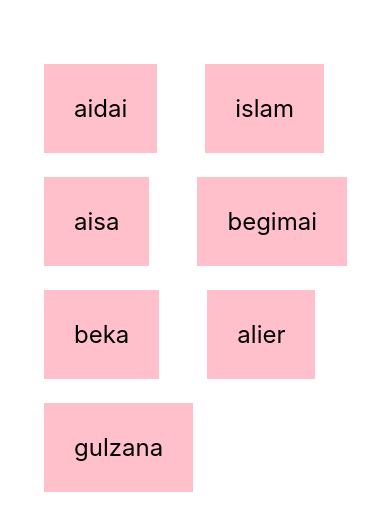
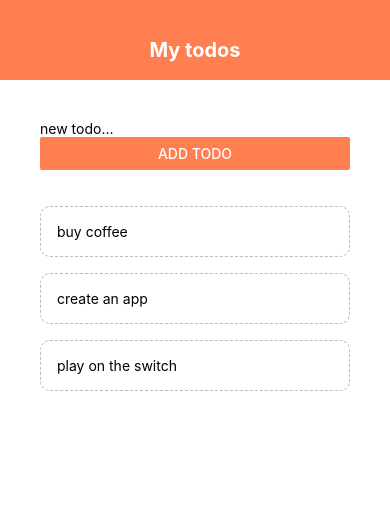
Before and after one commit to Kunerkhan/React-native-tutorial, a React Native app: screen / in a window 390 px wide. Shown: the top 530 px of the page. Built offline with nearby package versions, Linux system fonts and the light colour scheme.

Commit message:
Add todo app

```diff
--- a/App.js
+++ b/App.js
@@ -1,41 +1,52 @@
 import { useState } from 'react';
-import { StyleSheet, Text, View, ScrollView, FlatList } from 'react-native';
+import { StyleSheet, TouchableWithoutFeedback, Keyboard, View, FlatList, Alert } from 'react-native';
+import { Header } from './components/Header';
+import { TodoForm } from './components/TodoForm';
+import { TodoItem } from './components/TodoItem';
 
 export default function App() {
-  const [people, setPeople] = useState([
-    { name: "aidai", id: "1" },
-    { name: "islam", id: "2" },
-    { name: "aisa", id: "3" },
-    { name: "begimai", id: "4" },
-    { name: "beka", id: "5" },
-    { name: "alier", id: "6" },
-    { name: "gulzana", id: "7" },
+  const [todos, setTodos] = useState([
+    { text: "buy coffee", key: "1" },
+    { text: "create an app", key: "2" },
+    { text: "play on the switch", key: "3" },
   ]);
 
+  const pressHandler = (key) => {
+    setTodos((prevTodos) => prevTodos.filter(todo => todo.key != key));
+  };
+
+  const submitHandler = (text) => {
+    if(text.length > 3) {
+      setTodos((prevTodos) => {
+        return [
+          { text: text, key: Math.random().toString()},
+          ...prevTodos,
+        ];
+      });
+    } else {
+      Alert.alert("OOPS!", "Todos must be 3 simbols long", [
+        { text: "Understood", onPress: () => console.log("aler closed")}
+      ]);
+    }
+  };
+
   return (
-    <View style={styles.container}>
-
-      <FlatList
-        numColumns={2}
-        keyExtractor={(item) => item.id}
-        data={people}
-        renderItem={({ item }) => (
-          <View>
-            <Text style={styles.item}>{item.name}</Text>
+    <TouchableWithoutFeedback onPress={() => Keyboard.dismiss()}>
+      <View style={styles.container}>
+        <Header />
+        <View style={styles.content}>
+          <TodoForm submitHandler={submitHandler} />
+          <View style={styles.list}>
+              <FlatList
+                data={todos}
+                renderItem={({ item}) => (
+                  <TodoItem item={item} pressHandler={pressHandler} />
+                )}
+              />
           </View>
-        )}
-      />
-
-      {/* <ScrollView>
-        {
-          people.map((person) => (
-            <View key={person.key}>
-              <Text style={styles.item}>{person.name}</Text>
-            </View>
-          ))
-        }
-      </ScrollView> */}
-    </View>
+        </View>
+      </View>
+    </TouchableWithoutFeedback>
   );
 }
 
@@ -43,17 +54,11 @@
   container: {
     flex: 1,
     backgroundColor: '#fff',
+  },
+  content: {
     padding: 40,
-    paddingHorizontal: 20,
-    // alignItems: 'center',
-    // justifyContent: 'center',
   },
-
-  item: {
-    padding: 30,
-    backgroundColor: "pink",
-    fontSize: 24,
-    marginHorizontal: 24,
-    marginTop: 24,
+  list: {
+    marginTop: 20,
   }
 });
--- /dev/null
+++ b/components/Header.js
@@ -0,0 +1,24 @@
+import { StyleSheet, Text, View } from 'react-native';
+
+export const Header = () => {
+
+    return(
+        <View style={styles.header}>
+            <Text style={styles.title}>My todos</Text>
+        </View>
+    )
+}
+
+const styles = StyleSheet.create({
+    header: {
+        height: 80,
+        paddingTop: 38,
+        backgroundColor: "coral",
+    },
+    title: {
+        textAlign: "center",
+        color: "#fff",
+        fontSize: 20,
+        fontWeight: "bold",
+    }
+})
--- /dev/null
+++ b/components/TodoForm.js
@@ -0,0 +1,38 @@
+import { useState } from 'react';
+import { StyleSheet, Button, View, TextInput } from 'react-native';
+
+export const TodoForm = ({ submitHandler }) => {
+    const [text, setText] = useState("");
+
+    const changeHandler = (val) => {
+        setText(val);
+    }
+
+    return(
+        <View>
+            <TextInput
+                styles={styles.input}
+                placeholder='new todo...'
+                value={text}
+                onChangeText={changeHandler}
+            />
+
+            <Button
+                onPress={(e) => submitHandler(text)}
+                title="add todo"
+                color="coral"
+            />
+        </View>
+    )
+}
+
+const styles = StyleSheet.create({
+    input: {
+        marginBottom: 10,
+        paddingHorizontal: 8,
+        paddingVertical: 6,
+        borderColor: "#ddd",
+        borderBottomWidth: 1,
+        borderStyle: "dashed",
+    },
+});
--- /dev/null
+++ b/components/TodoItem.js
@@ -0,0 +1,23 @@
+import { StyleSheet, Text, TouchableOpacity } from 'react-native';
+
+export const TodoItem = ({ item, pressHandler }) => {
+
+    return(
+        <TouchableOpacity onPress={() => pressHandler(item.key)}>
+            <Text style={styles.item}>
+                {item.text}
+            </Text>
+        </TouchableOpacity>
+    )
+}
+
+const styles = StyleSheet.create({
+    item: {
+        padding: 16,
+        marginTop: 16,
+        borderColor: "#bbb",
+        borderWidth: 1,
+        borderStyle: "dashed",
+        borderRadius: 10,
+    },
+});
```
